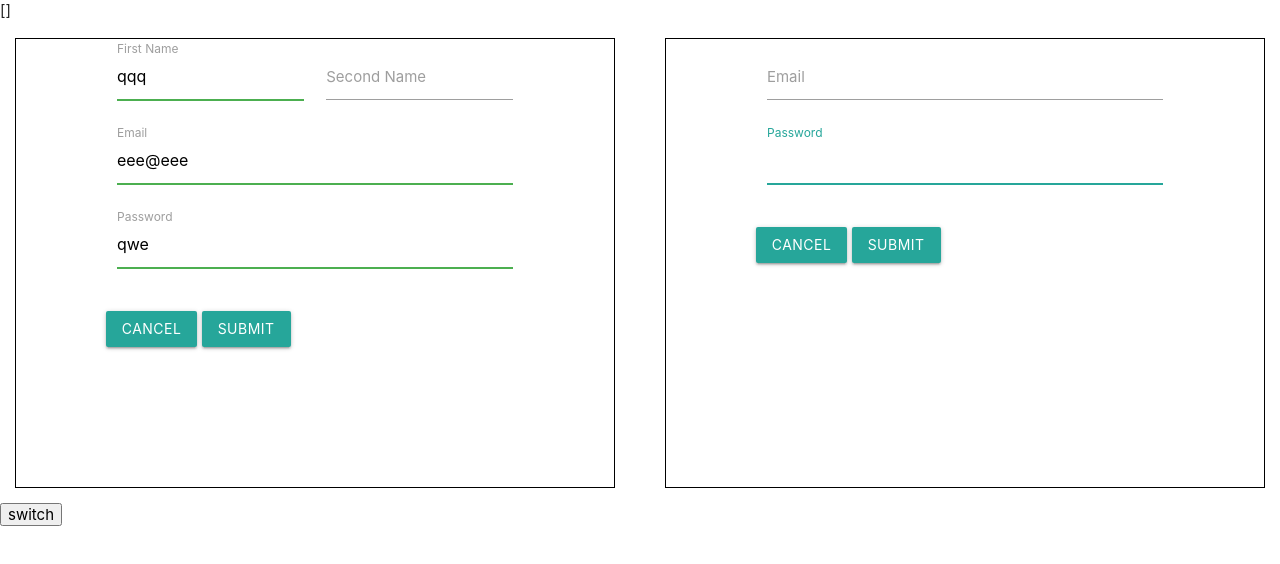
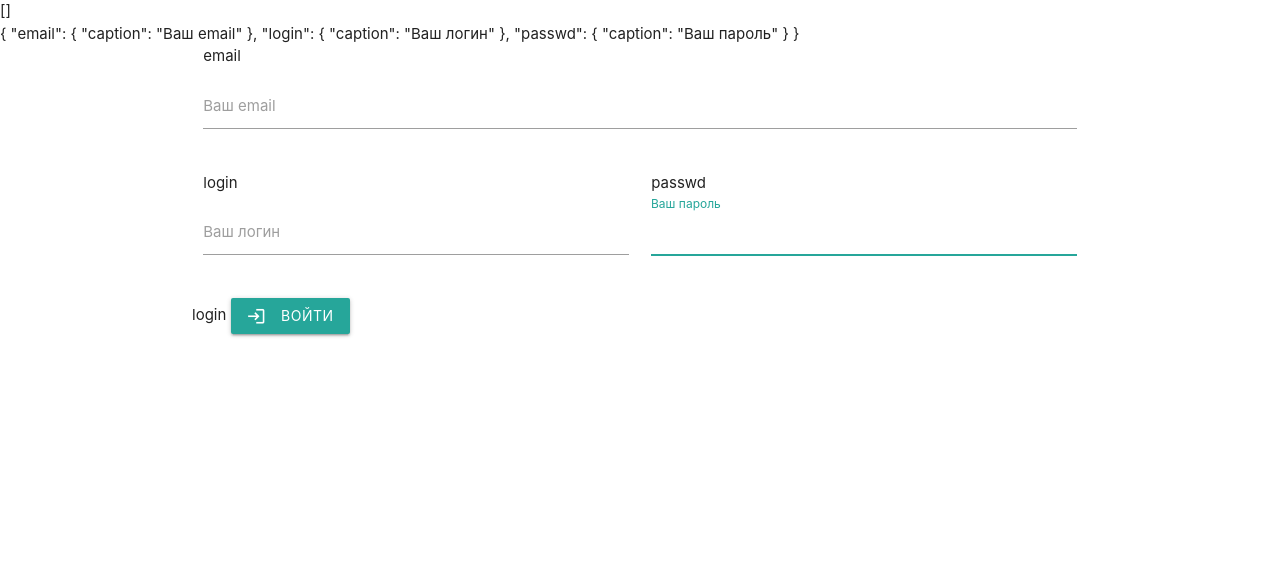
Before and after one commit to Spectr67/mail-app-vue, a Vue app: page / in a window 1280 px wide. Shown: the top 564 px of the page. Built offline with nearby package versions, Linux system fonts and the light colour scheme.

Commit message:
Implemented: component MForm

```diff
--- a/package.json
+++ b/package.json
@@ -9,6 +9,7 @@
     "preview": "vite preview"
   },
   "dependencies": {
+    "material-icons": "^1.13.14",
     "materialize-css": "^1.0.0",
     "vue": "^3.5.13"
   },
--- a/src/App2.vue
+++ b/src/App2.vue
@@ -6,10 +6,22 @@ export default {
 
   data() {
     return {
-      skeleton: [
-        ['s4', 's8'],
-        ['s6', 's6'],
-      ],
+      list: [],
+      skeleton: [{ email: 's12' }, { login: 's6', passwd: 's6' }],
+      struct: {
+        email: {
+          caption: 'Ваш email',
+          data: undefined,
+        },
+        login: {
+          caption: 'Ваш логин',
+          data: undefined,
+        },
+        passwd: {
+          caption: 'Ваш пароль',
+          data: undefined,
+        },
+      },
     }
   },
 }
@@ -18,8 +30,13 @@ export default {
 <template>
   <div>
     <section>
+      {{ list }}
       <article>
-        <MForm :skeleton="skeleton" />
+        <MForm
+          :skeleton="skeleton"
+          :struct="struct"
+          @submitted="list.push($event)"
+        />
       </article>
     </section>
   </div>
--- a/src/components/MForm.vue
+++ b/src/components/MForm.vue
@@ -5,26 +5,43 @@ import MInput from './MInput.vue'
 export default {
   components: { MInput, MButton },
 
-  props: ['skeleton'],
+  props: ['skeleton', 'struct'],
+
+  emits: ['submitted'],
 
   data() {
     return {
-      yo: 'yo',
+      localStruct: JSON.parse(JSON.stringify(this.struct)),
     }
+  },
+
+  watch: {
+    struct(val) {
+      this.localStruct = JSON.parse(JSON.stringify(val))
+    },
+  },
+
+  methods: {
+    submit() {
+      this.$emit('submitted', JSON.parse(JSON.stringify(this.localStruct)))
+      this.localStruct = JSON.parse(JSON.stringify(this.struct))
+    },
   },
 }
 </script>
 
 <template>
-  <form class="container" @submit.prevent="console.log">
+  {{ struct }}
+  <form class="container" @submit.prevent="submit">
     <div v-for="(row, idx) of skeleton" :key="idx" class="row">
-      <div v-for="(col, idx) of row" :key="idx" class="col" :class="col">
+      <div v-for="(col, key) of row" :key="key" class="col" :class="col">
+        {{ key }}
         <MInput
           :placeholder="col"
-          caption="First Name"
+          :caption="localStruct[key].caption"
           type="text"
           class="validate"
-          v-model="yo"
+          v-model="localStruct[key].data"
           required
         />
       </div>
--- a/src/main.js
+++ b/src/main.js
@@ -1,7 +1,7 @@
 import { createApp } from 'vue'
-import App from './App.vue'
+import App from './App2.vue'
 import 'materialize-css/dist/css/materialize.css'
 import 'materialize-css'
-// import 'material-icons'
+import 'material-icons'
 
-createApp(App).mount('#app')
+window.wm = createApp(App).mount('#app')
```
Also changed, not shown: js.js (added, +19 -0 lines), proxy-clone.js (added, +11 -0 lines), 1 other file (tests, documents, lock files or other folders).
